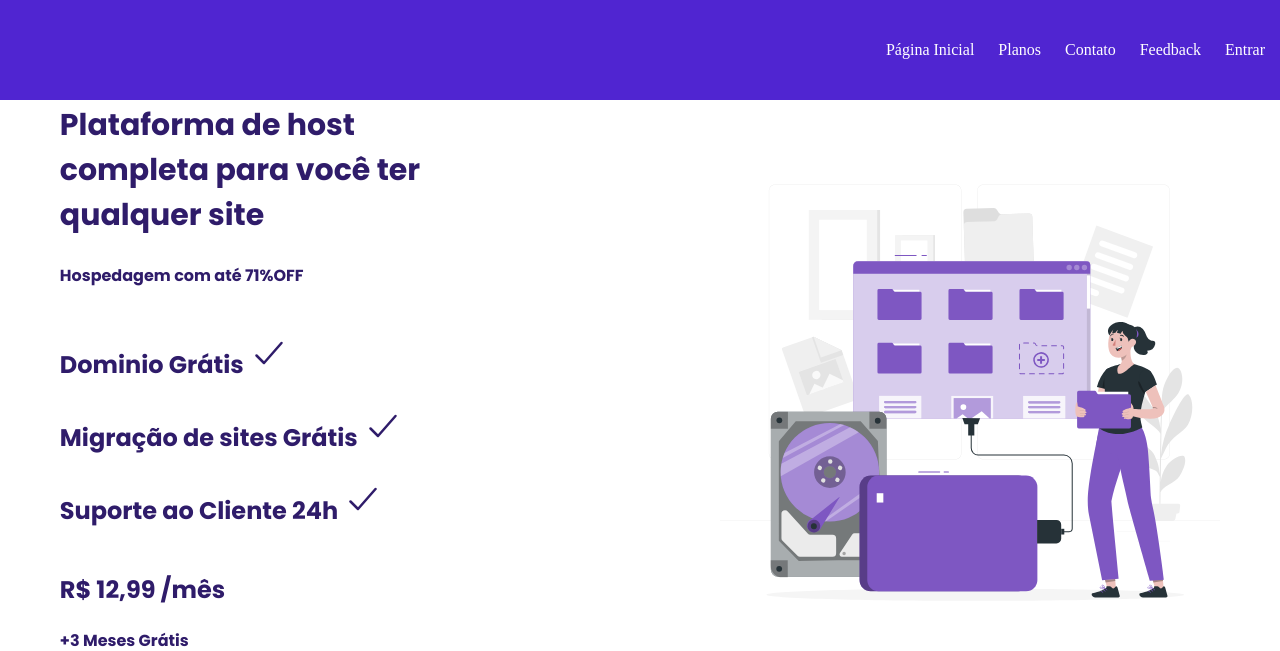
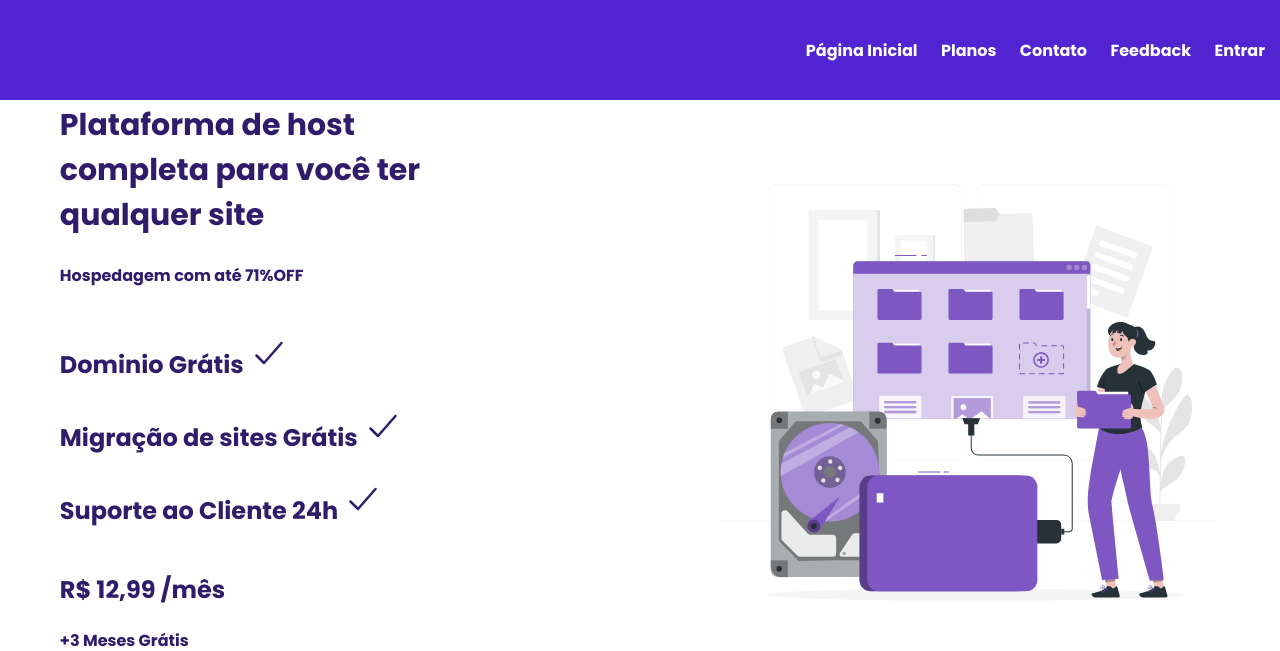
Before and after one commit to Arthurvini17/Host, a PHP site: page /views/index.php in a window 1280 px wide. Shown: the top 651 px of the page. Run offline with PHP 8.4, Linux system fonts and the light colour scheme.

Commit message:
modificado

```diff
--- a/public/css/style.css
+++ b/public/css/style.css
@@ -20,6 +20,7 @@ header {
     width: 100%;
     position: fixed;
     z-index: 1;
+    font-family: 'Poppins';
 
 
 }
```
